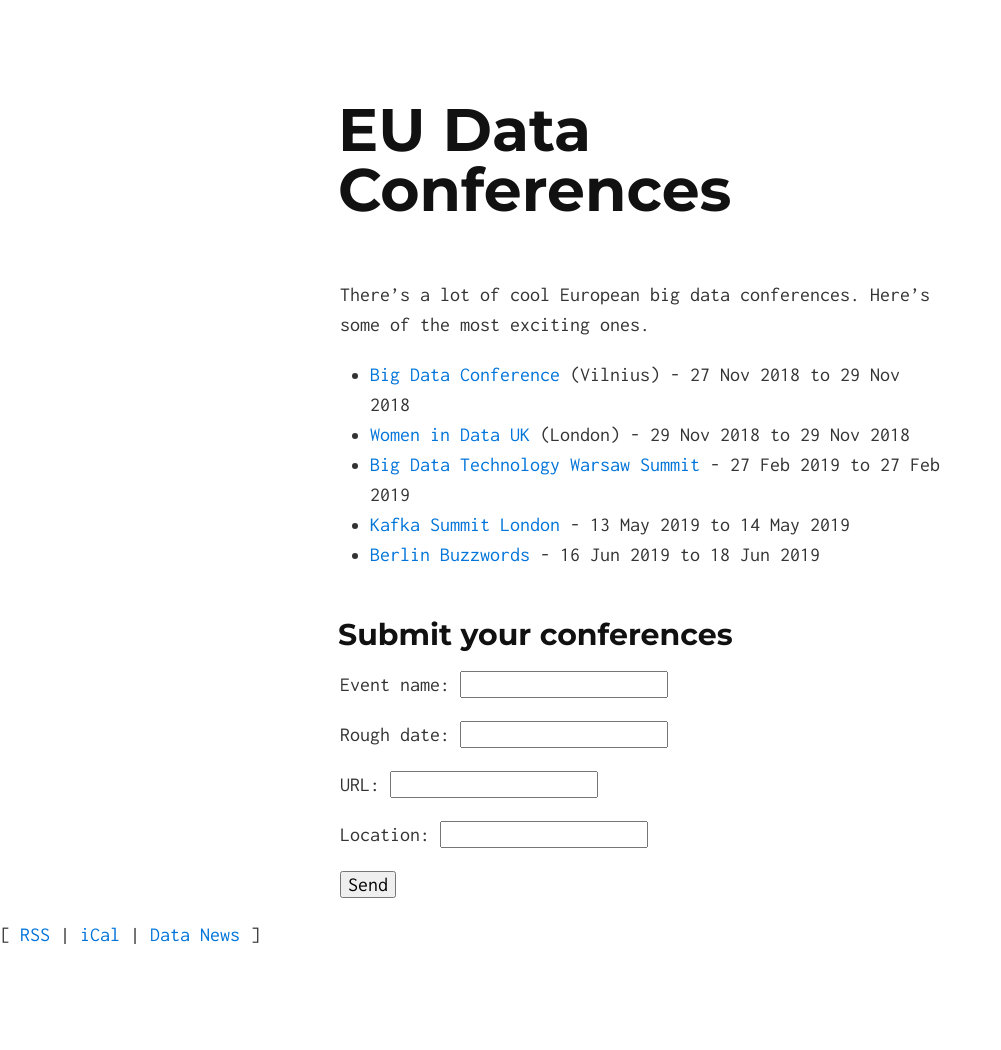
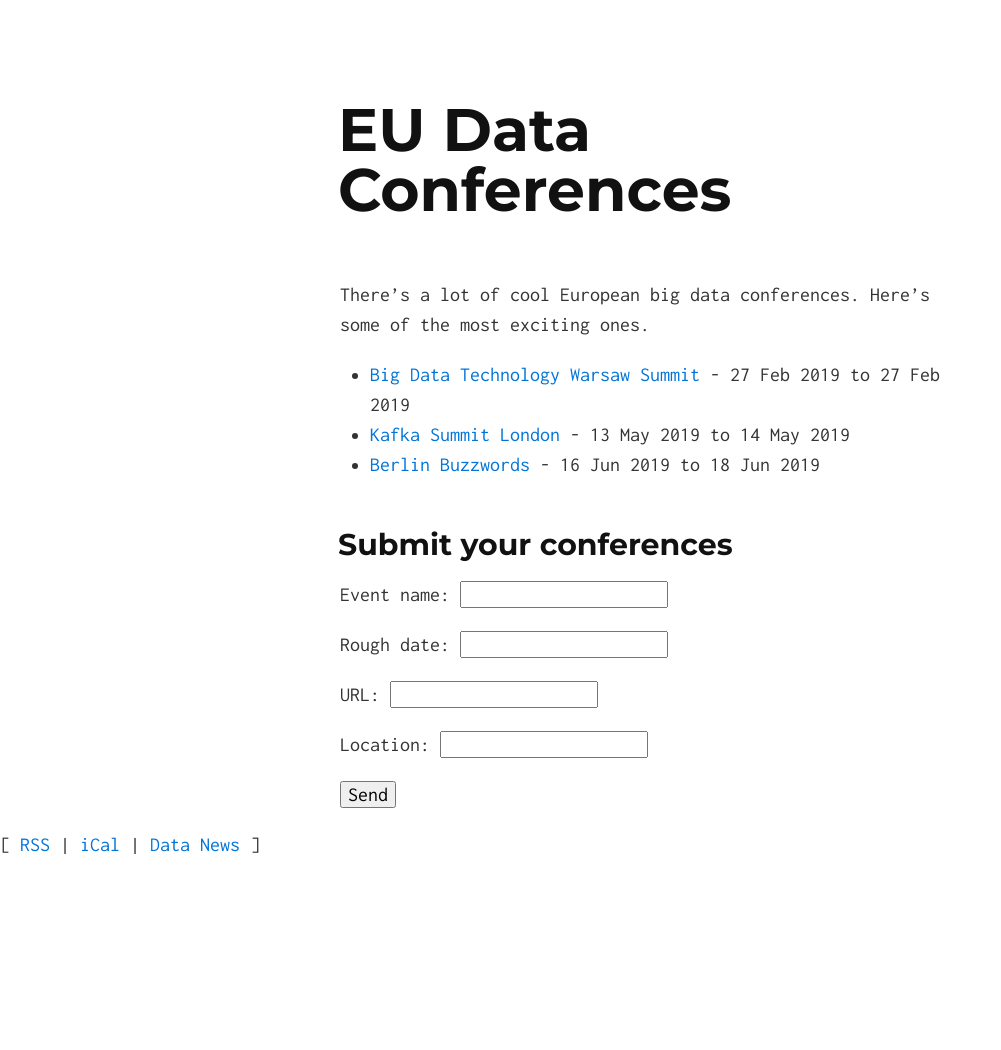
Before and after one commit to eudataconf/eudataconf, a Jekyll site: the page built from index.md, in a window 1280 px wide. Shown: the whole page, without its empty margins (0-1001 px from the left). Built offline with Jekyll 4.4.1, drawn with Linux system fonts in a browser that asks for light colours; a script that is not in the unit is left out; after the commit the page ends 960 px from its top, so only the background shows below that.

Commit message:
amending historic dates

```diff
--- a/_data/conferences.yml
+++ b/_data/conferences.yml
@@ -1,18 +1,4 @@
 conferences:
-  - enddate: 2018-11-29
-    location: Vilnius
-    name: Big Data Conference
-    roughdate: 27-29 November 2018
-    startdate: 2018-11-27
-    uid: 34
-    uri: 'https://www.bigdataconference.lt/'
-  - enddate: 2018-11-29
-    location: London
-    name: Women in Data UK
-    roughdate: 29 November 2018
-    startdate: 2018-11-29
-    uid: 35
-    uri: 'http://womenindata.co.uk'
   - enddate: 2019-02-27
     name: Big Data Technology Warsaw Summit
     roughdate: 27 February 2019
```
